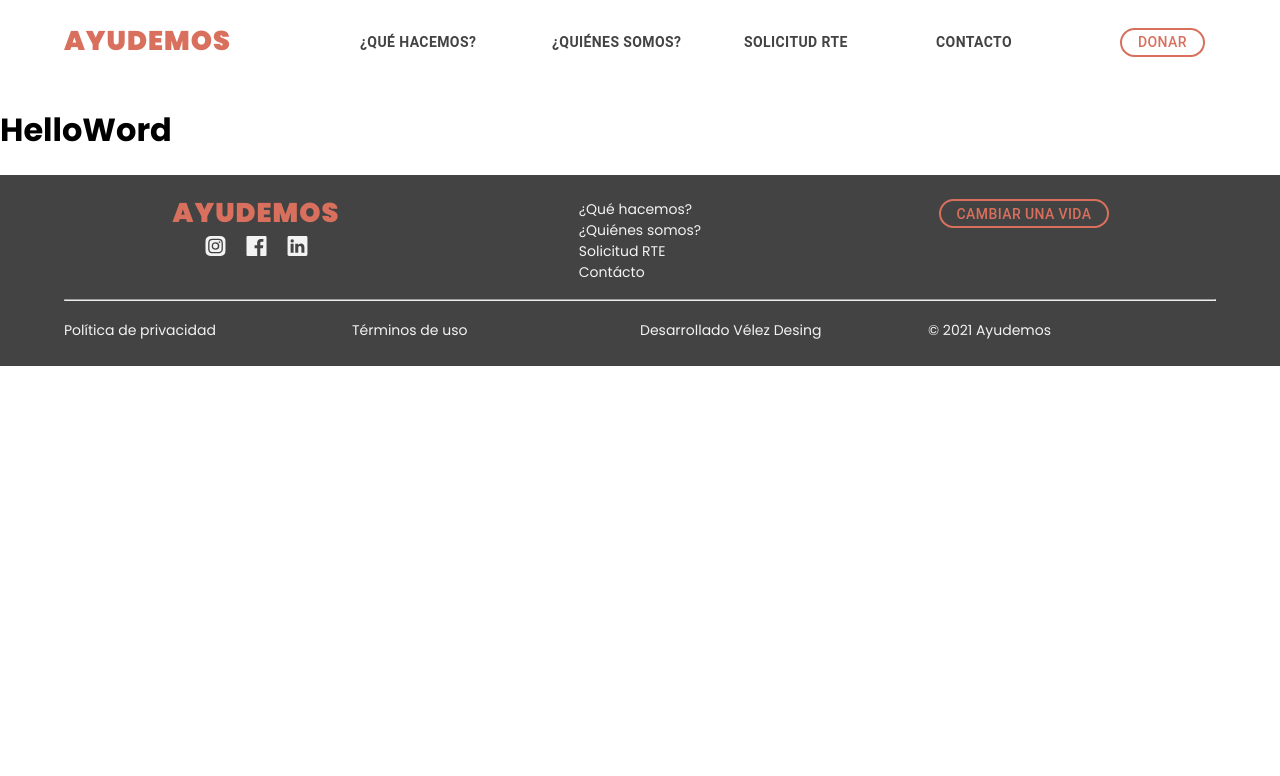
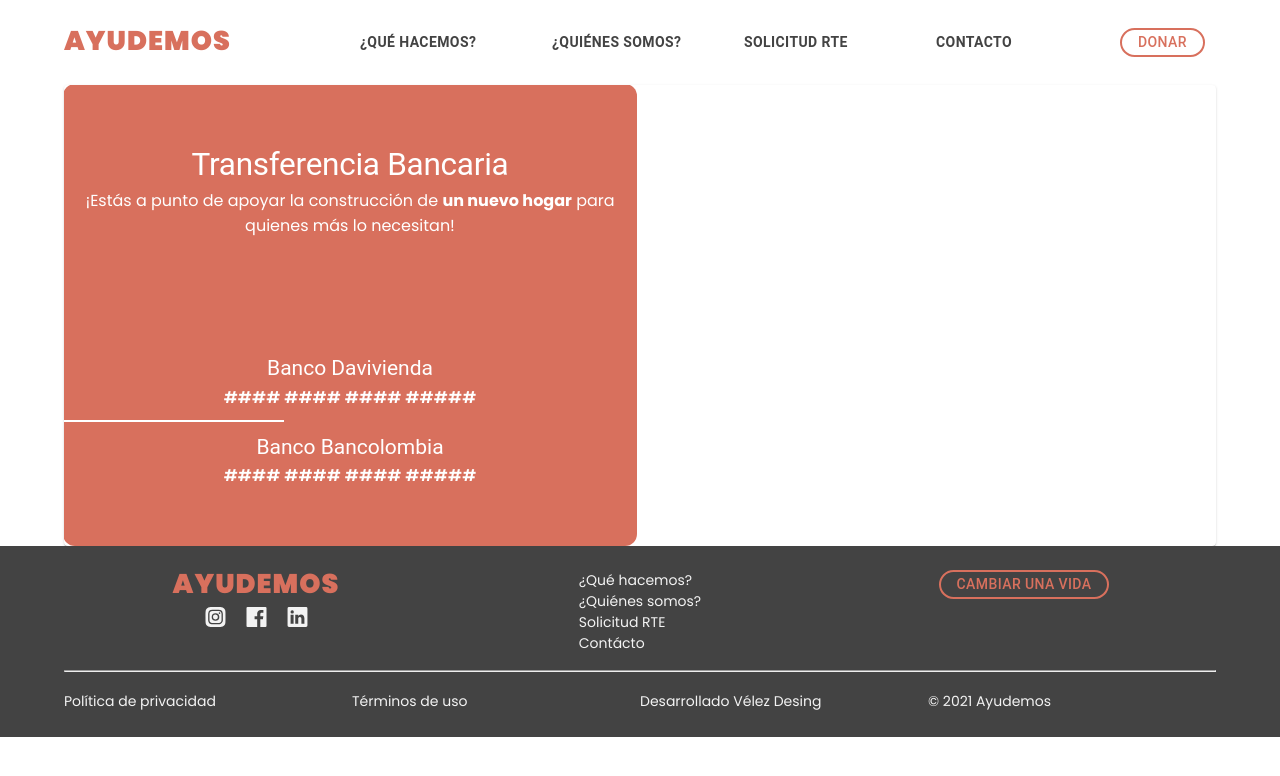
Before and after one commit to melendez-dev/help-us, a Next.js app: page /donate in a window 1280 px wide. Shown: the top 776 px of the page. Built offline with nearby package versions, Linux system fonts and the light colour scheme.

Commit message:
feature: pag donate

```diff
--- a/src/components/common/Donate/Donate.js
+++ b/src/components/common/Donate/Donate.js
@@ -1,6 +1,80 @@
-import { TextField, Box, Typography, Button, Container } from "@mui/material";
+import {
+  TextField,
+  Box,
+  Typography,
+  Button,
+  Container,
+  Card,
+  Grid,
+} from "@mui/material";
 export default function Donate() {
   return (
-<h1>HelloWord</h1>
-  )
+    <Container>
+      <Card>
+        <Grid
+          container
+          spacing="1"
+          borderRadius="12px"
+          style={{
+            display: "flex",
+            flexDirection: "row",
+            textAlign: "center",
+            alignItems: "center",
+            background: "#D8705D",
+            height: "462px",
+            width: "574px",
+          }}
+        >
+          <Grid xs={12}>
+            <Box>
+              <Typography variant="h2" color="white">
+                Transferencia Bancaria
+              </Typography>
+
+              <Typography variant="p" color="white">
+                ¡Estás a punto de apoyar la construcción de{" "}
+                <b>un nuevo hogar</b> para quienes más lo necesitan!
+              </Typography>
+            </Box>
+          </Grid>
+          <Grid xs={12}>
+            <Box>
+              <Typography variant="h3" color="white">
+                Banco Davivienda
+              </Typography>
+
+              <Typography variant="p-bold" color="white">
+                #### #### #### #####
+              </Typography>
+            </Box>
+            <Grid>
+          <Box
+            style={{
+              display: "flex",
+              alignItems: "center",
+              justifyContent: "center",
+              objectPosition: "center",
+              width: "221px",
+              height: "2px",
+              background: "#fff",
+              marginTop: "10px",
+            }}
+          />
+        </Grid>
+            <Box style={{
+              marginTop: "10px",
+            }}>
+              <Typography variant="h3" color="white">
+                Banco Bancolombia
+              </Typography>
+
+              <Typography variant="p-bold" color="white">
+                #### #### #### #####
+              </Typography>
+            </Box>
+          </Grid>
+        </Grid>
+      </Card>
+      </Container>
+  );
 }
```
Also changed, not shown: src/components/common/ContactUs/ContactUs.js (+1 -53 lines).
